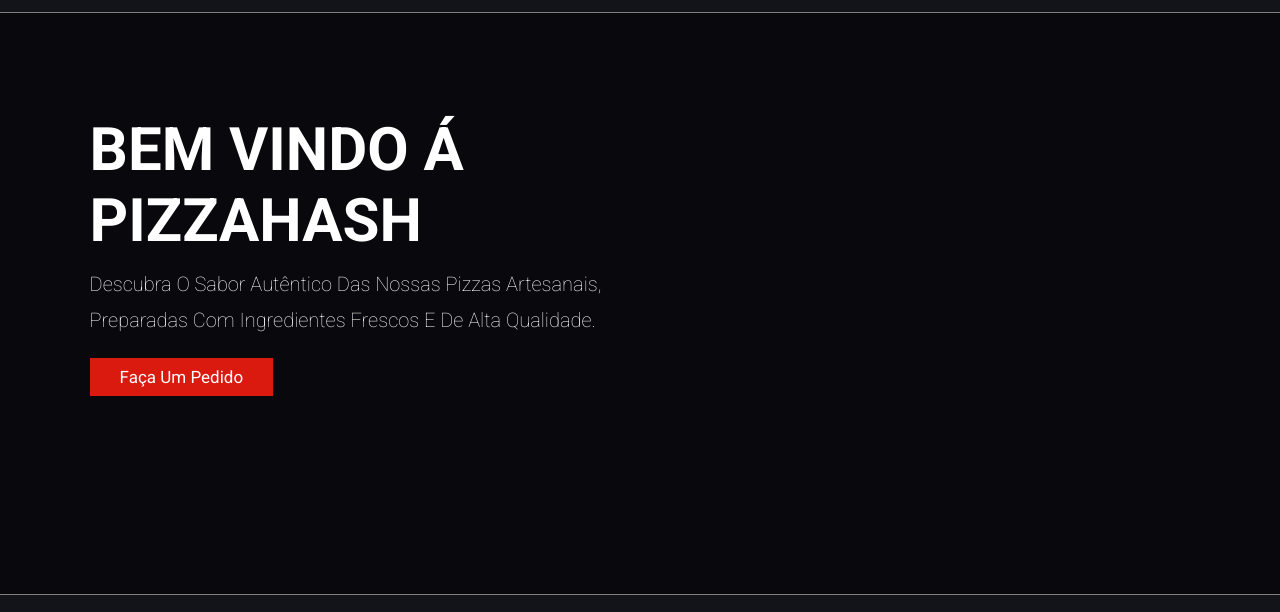
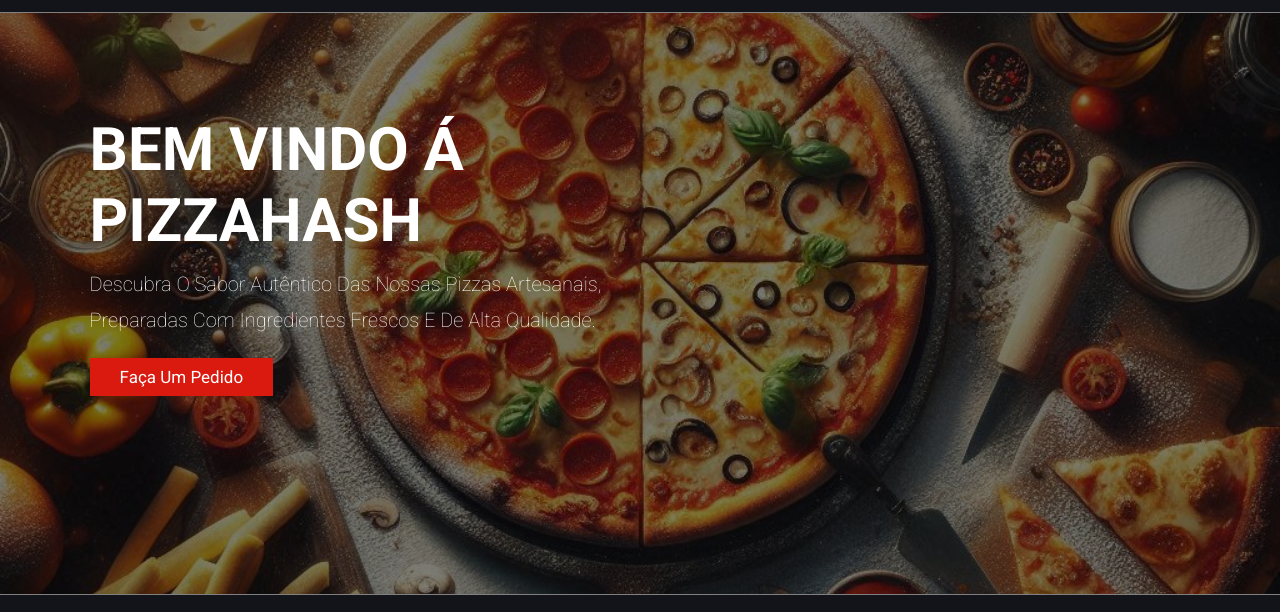
Before and after one commit to vericci/pizzaria, a plain HTML site: page index.html in a window 1280 px wide. Shown: the part 85-697 px from the top of the page. Drawn offline with nearby package versions, Linux system fonts and the light colour scheme; files whose address does not match are found by name.

Commit message:
Update style.css

```diff
--- a/style.css
+++ b/style.css
@@ -162,7 +162,7 @@ section {
     min-height: 85vh;
     display: flex;
     align-items: center;
-    background: url(images/home.jpg) no-repeat;
+    background: url(img/home.jpg) no-repeat;
     background-size: cover;
     background-position: center;
     border-bottom: var(--border);
```
